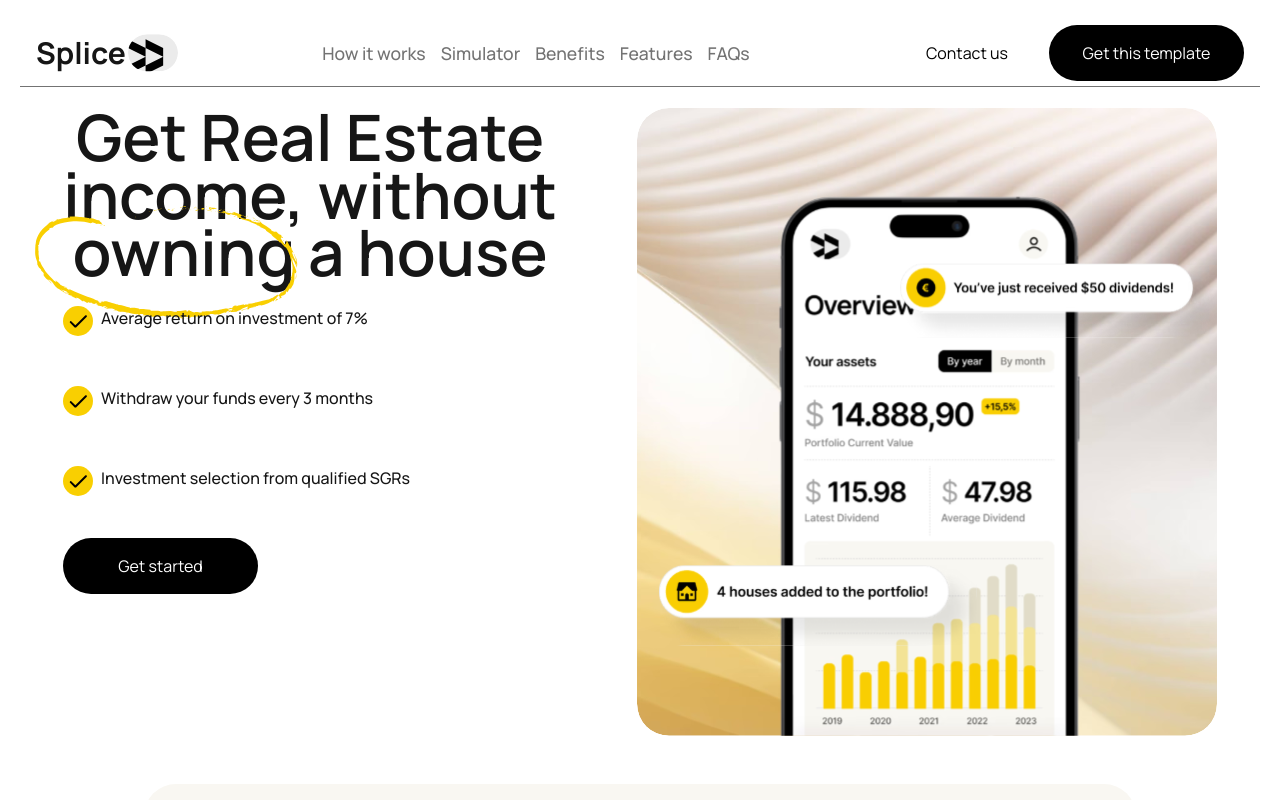
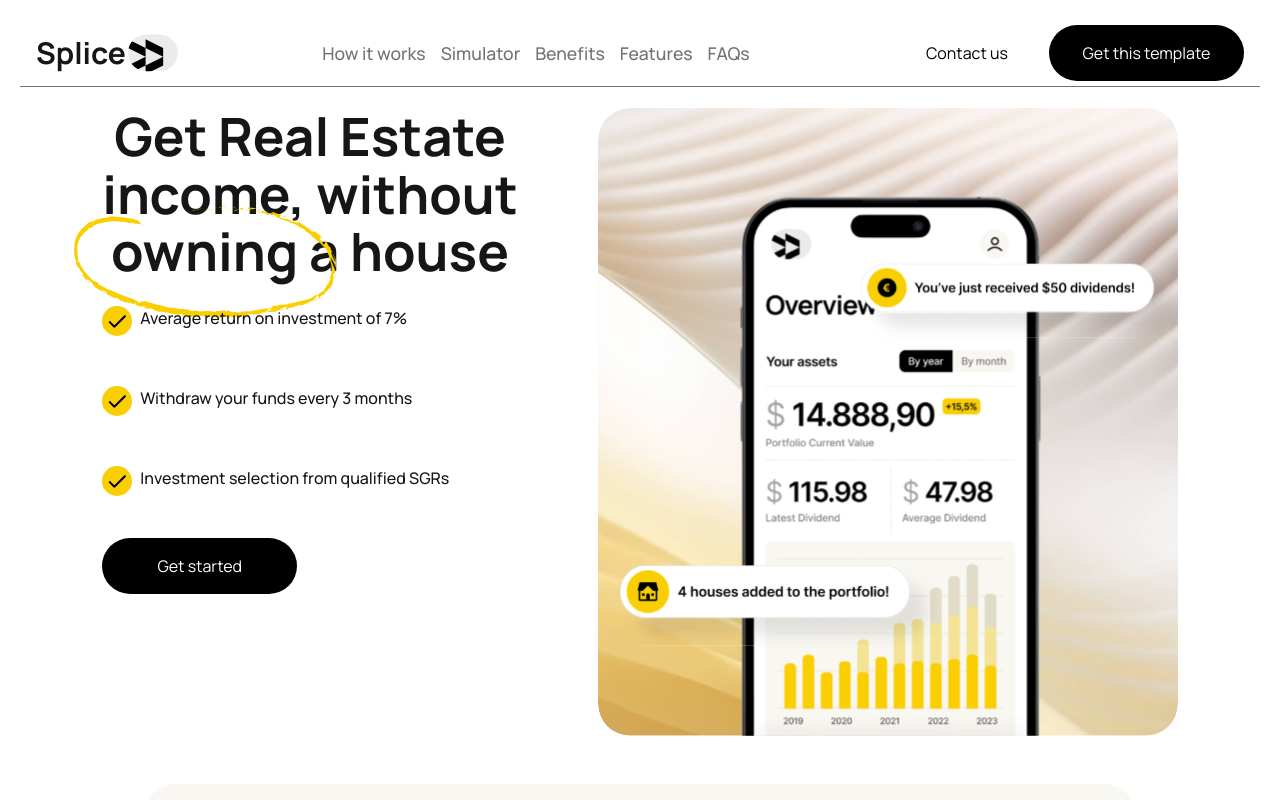
Before and after one commit to Daniel264/Slice, a Next.js app: page / in a window 1280 px wide. Shown: the top 800 px of the page. Built offline with nearby package versions, Linux system fonts and the light colour scheme.

Commit message:
refactor the h3 and h1 typography styles

```diff
--- a/src/styles/SCSS/_typography.scss
+++ b/src/styles/SCSS/_typography.scss
@@ -5,7 +5,7 @@ $text-xl: 1.1rem;
 $text-2xl: 1.35rem;
 $text-3xl: 1.875rem;
 $text-4xl: 2.25rem;
-$text-5xl: 3rem;
+$text-5xl: 3.3rem;
 $text-6xl: 4rem;
 $text-7xl: 5rem;
 $text-8xl: 6rem;
@@ -36,6 +36,7 @@ h1 {
 
 h2 {
     font-size: $text-5xl;
+    line-height: 3.5rem;
     font-weight: 500;
     font-style: normal;
     font-variant: normal;
--- a/src/styles/SCSS/components/_hero.scss
+++ b/src/styles/SCSS/components/_hero.scss
@@ -27,9 +27,9 @@
         div:nth-of-type(1) {
             position: relative;
             h1 {
-                font-size: var.$text-6xl;
+                // font-size: var.$text-6xl;
                 padding-bottom: 1.6rem;
-                font-weight: 600;
+                font-weight: 700;
 
                 @media screen and (max-width: 768px) {
                     font-size: var.$text-6xl;
--- a/src/styles/SCSS/index.css
+++ b/src/styles/SCSS/index.css
@@ -186,9 +186,8 @@ h1 {
   position: relative;
 }
 .hero-section div:nth-of-type(1) div:nth-of-type(1) h1 {
-  font-size: 4rem;
   padding-bottom: 1.6rem;
-  font-weight: 600;
+  font-weight: 700;
 }
 @media screen and (max-width: 768px) {
   .hero-section div:nth-of-type(1) div:nth-of-type(1) h1 {
@@ -498,7 +497,7 @@ h1 {
 }
 
 h1 {
-  font-size: 3rem;
+  font-size: 3.3rem;
   font-weight: 600;
   font-style: normal;
   line-height: 3.6rem;
@@ -511,7 +510,8 @@ h1 {
 }
 
 h2 {
-  font-size: 3rem;
+  font-size: 3.3rem;
+  line-height: 3.5rem;
   font-weight: 500;
   font-style: normal;
   font-variant: normal;
```
Also changed, not shown: 1 other file (tests, documents, lock files or other folders).
